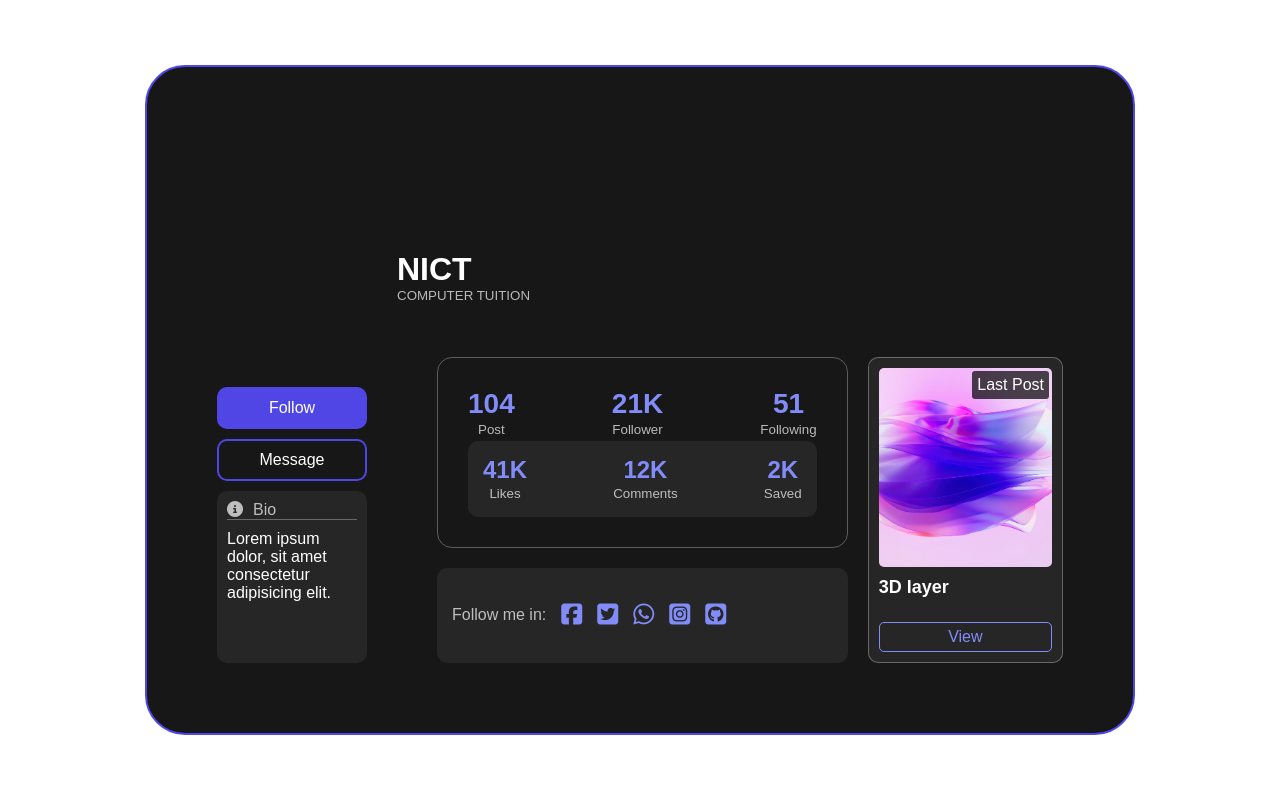
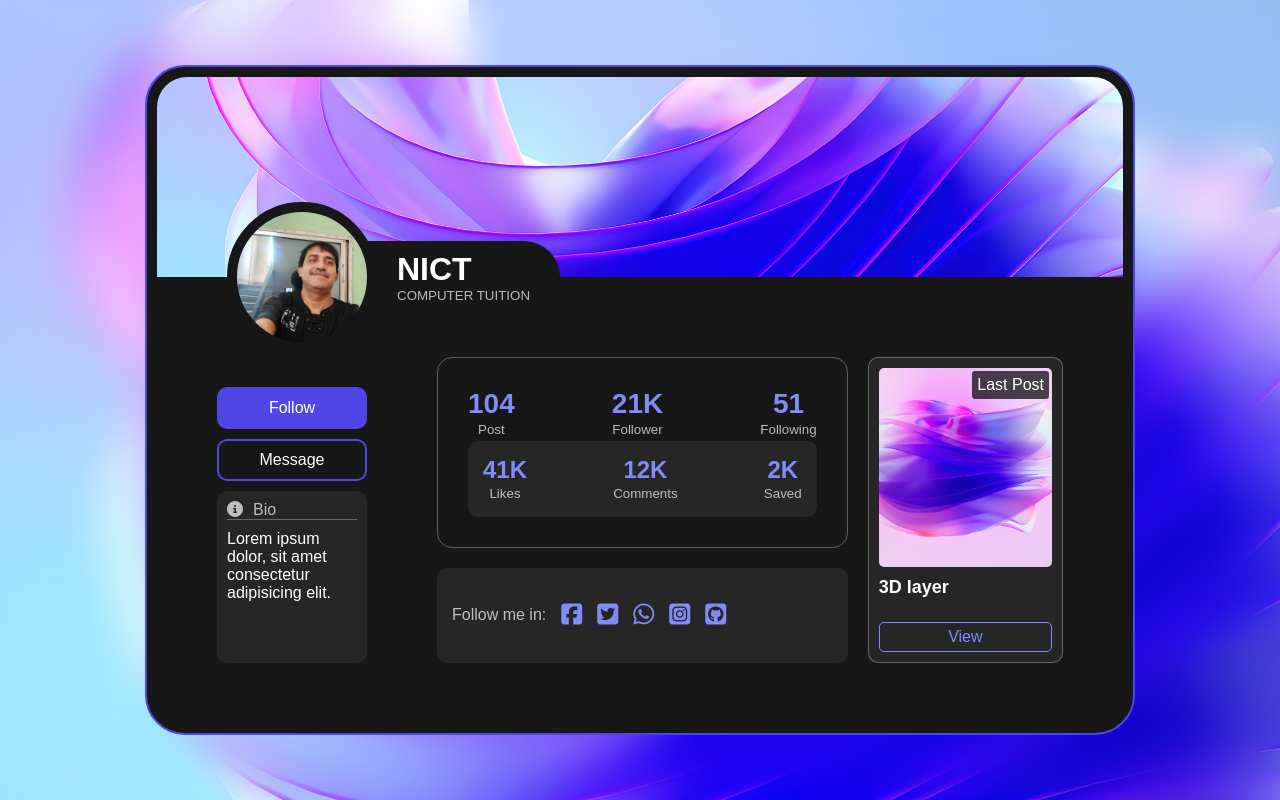
Before and after one commit to smcv0464300/NICT, a plain HTML site: page index.html in a window 1280 px wide. Drawn offline with Linux system fonts and the light colour scheme; files whose address does not match are found by name.

Commit message:
Update style.css

```diff
--- a/style.css
+++ b/style.css
@@ -27,7 +27,7 @@ html {
 }
 
 body {
-    background-image: url(/images/banner.jpg);
+    background-image: url(banner.jpg);
     background-size: cover;
 }
 
@@ -54,7 +54,7 @@ body {
 }
 /* ------ profile header section */
 .profile-header {
-    background: url('/images/banner.jpg') center;
+    background: url('banner.jpg') center;
     background-size: cover;
     margin: 10px;
     border-radius: 30px 30px 0 0;
@@ -69,7 +69,7 @@ body {
         .profile-image {
             width: 150px;
             height: 150px;
-            background: url('/images/profile-image.jpg') center;
+            background: url('profile-image.jpg') center;
             background-size: cover;
             border-radius: 50%;
             border: 10px solid var(--primary-bg);
```
